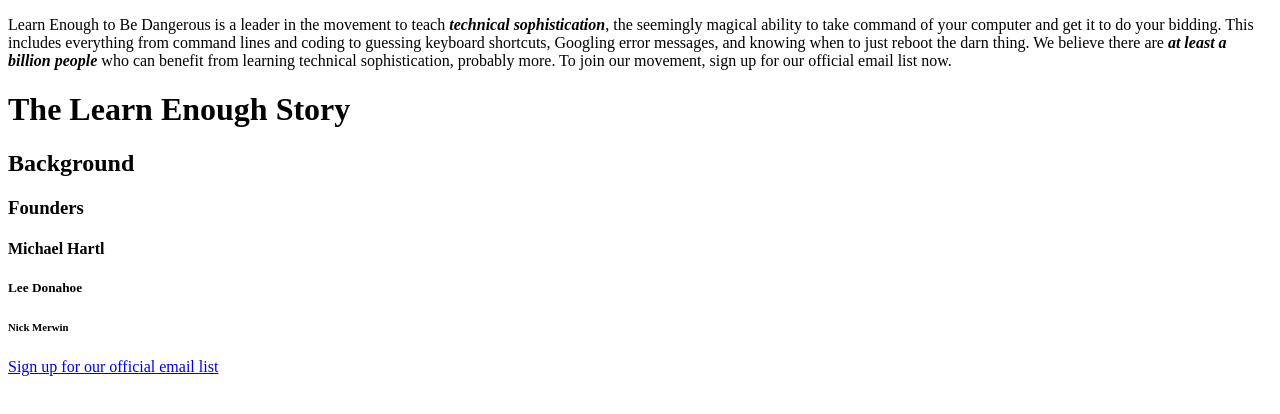
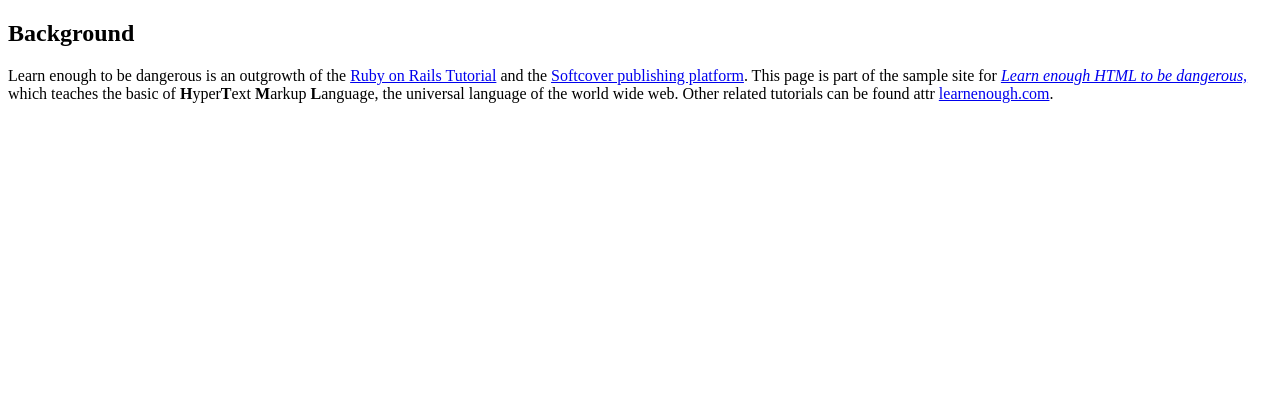
Before and after one commit to annguyen0903/website_demo, a plain HTML site: page index.html in a window 1280 px wide. Drawn offline with Linux system fonts and the light colour scheme.

Commit message:
Update new contents

```diff
--- a/index.html
+++ b/index.html
@@ -5,29 +5,17 @@
     <meta charset="utf-8">
   </head>
   <body>
+	<h2>Background</h2>
+
     <p>
-      Learn Enough to Be Dangerous is a leader in the movement to teach
-      <em><strong>technical sophistication</strong></em>, the seemingly magical ability to take
-      command of your computer and get it to do your bidding. This includes
-      everything from command lines and coding to guessing keyboard shortcuts,
-      Googling error messages, and knowing when to just reboot the darn thing.
-      We believe there are <strong><em>at least a billion people</em></strong> who can benefit from
-      learning technical sophistication, probably more. To join our
-      movement, sign up for our official email list now.
-    </p>
-
-    <h1>The Learn Enough Story</h1>
-
-    <h2>Background</h2>
-
-    <h3>Founders</h3>
-
-    <h4>Michael Hartl</h4>
-
-    <h5>Lee Donahoe</h5>
-
-    <h6>Nick Merwin</h6>
-
-	<a href="http://learnenough.com/email">Sign up for our official email list</a>
+		Learn enough to be dangerous is an outgrowth of the
+		<a href="http://railstutorial.org/">Ruby on Rails Tutorial</a> and the
+		<a href="http://www.softcover.io/">Softcover publishing platform</a>.
+		This page is part of the sample site for
+		<a href="http://learnenough.com/html-tutorial"><em>Learn enough HTML to be dangerous,</em></a>
+		which teaches the basic of <strong>H</strong>yper<strong>T</strong>ext <strong>M</strong>arkup
+		<strong>L</strong>anguage, the universal language of the world wide web. Other related tutorials can be found attr
+		<a href="http://learnenough.com/">learnenough.com</a>.
+	</p>
   </body>
 </html
```
